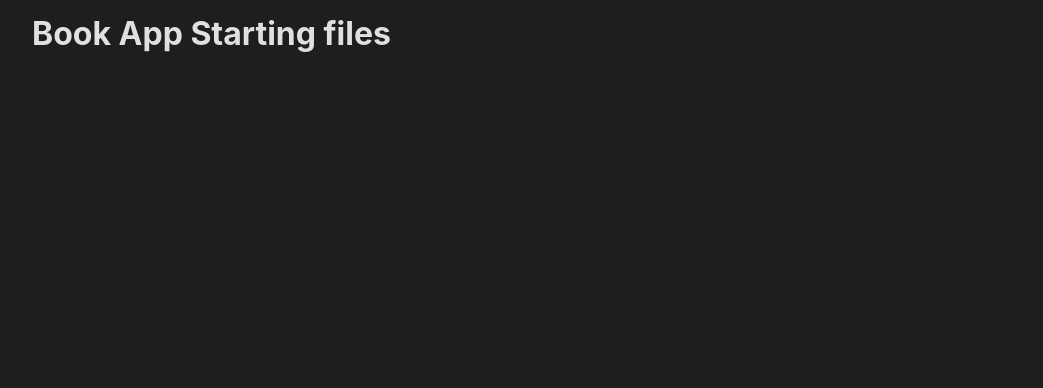
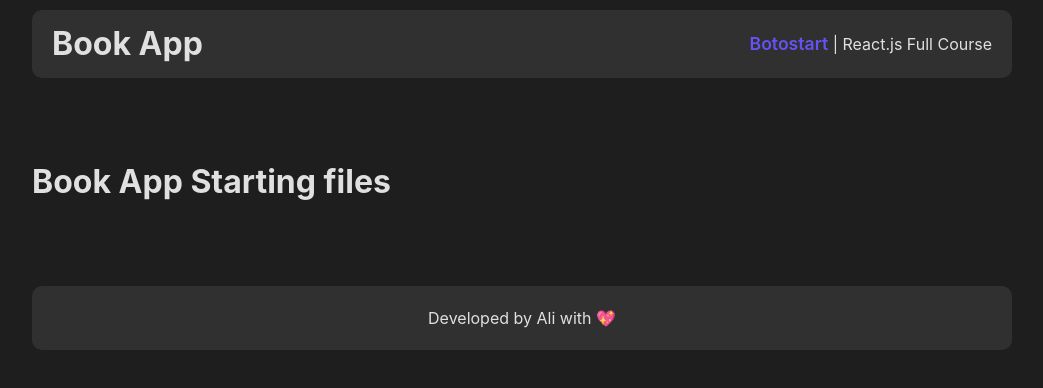
Before and after one commit to aligh70/bookAppProject, a React (Vite) app: page / in a window 1280 px wide. Shown: the top 388 px of the page, without its empty margins (118-1161 px from the left). Built offline with nearby package versions, Linux system fonts and the light colour scheme.

Commit message:
project's layout

```diff
--- a/src/App.jsx
+++ b/src/App.jsx
@@ -1,8 +1,10 @@
+import Layout from "./layouts/Layout";
+
 function App() {
   return (
-    <>
+    <Layout>
       <h1>Book App Starting files</h1>
-    </>
+    </Layout>
   );
 }
 
--- /dev/null
+++ b/src/layouts/Layout.jsx
@@ -0,0 +1,20 @@
+import styles from "./Layout.module.css";
+
+function Layout({ children }) {
+  return (
+    <>
+      <header className={styles.header}>
+        <h1>Book App</h1>
+        <p>
+          <a href="https://botostart.ir/">Botostart</a> | React.js Full Course
+        </p>
+      </header>
+      {children}
+      <footer className={styles.footer}>
+        <p>Developed by Ali with 💖</p>
+      </footer>
+    </>
+  );
+}
+
+export default Layout;
--- /dev/null
+++ b/src/layouts/Layout.module.css
@@ -0,0 +1,24 @@
+.header {
+  display: flex;
+  align-items: center;
+  justify-content: space-between;
+  background-color: #303030;
+  padding: 10px 20px;
+  margin-bottom: 80px;
+  border-radius: 10px;
+}
+
+.header a {
+  text-decoration: none;
+  color: #6552f4;
+  font-weight: 600;
+  font-size: 1.1rem;
+}
+
+.footer {
+  text-align: center;
+  background-color: #303030;
+  padding: 20px;
+  margin-top: 80px;
+  border-radius: 10px;
+}
```
